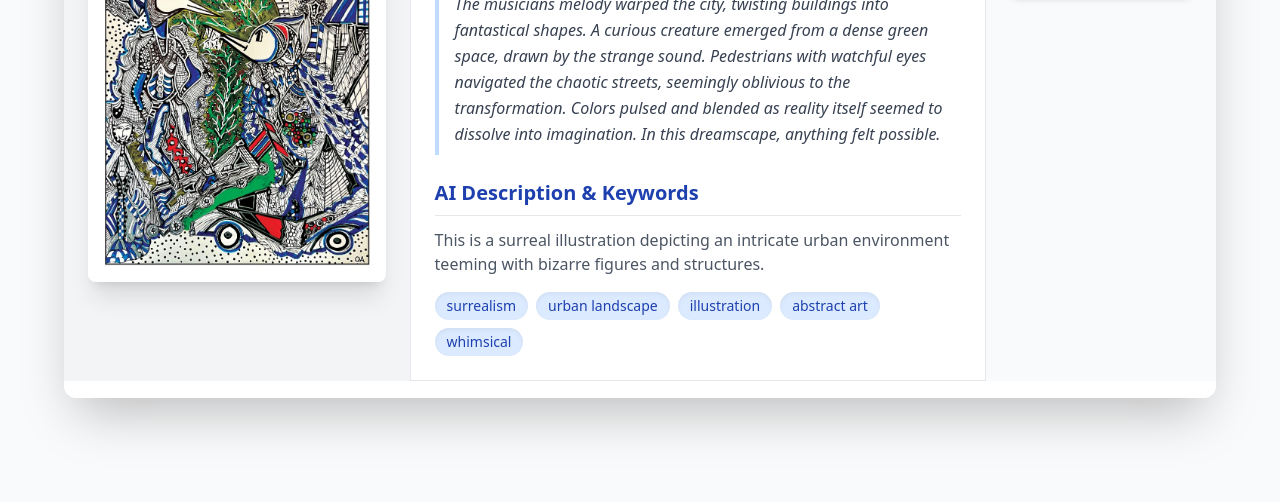
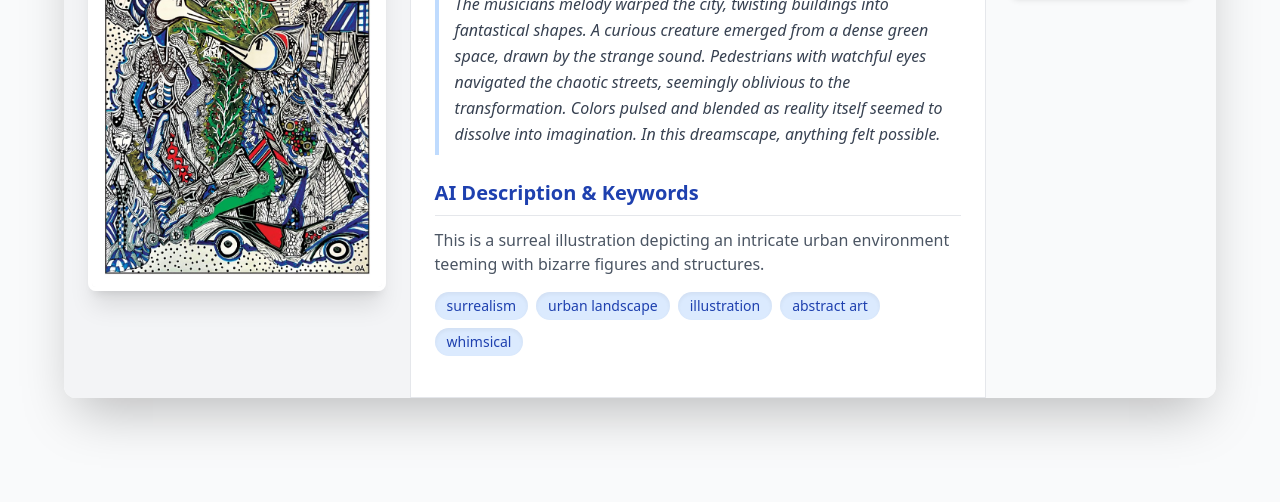
Before and after one commit to peroditious/MoodyBird, a plain HTML site: page index.html in a window 1280 px wide. Shown: the part 298-800 px from the top of the page. Drawn offline with nearby package versions, Linux system fonts and the light colour scheme.

Commit message:
Update index.html

```diff
--- a/index.html
+++ b/index.html
@@ -97,7 +97,7 @@
         </div>
 
         <!-- Desktop 3-Column Layout: Image | Content | Navigation -->
-        <div class="lg:grid lg:grid-cols-[1.5fr_2.5fr_1fr] h-full">
+        <div class="lg:grid lg:grid-cols-[1.5fr_2.5fr_1fr] min-h-[600px]">
 
             <!-- Column 1: Image Viewer -->
             <!-- Added cursor-pointer to indicate clickability -->
```
